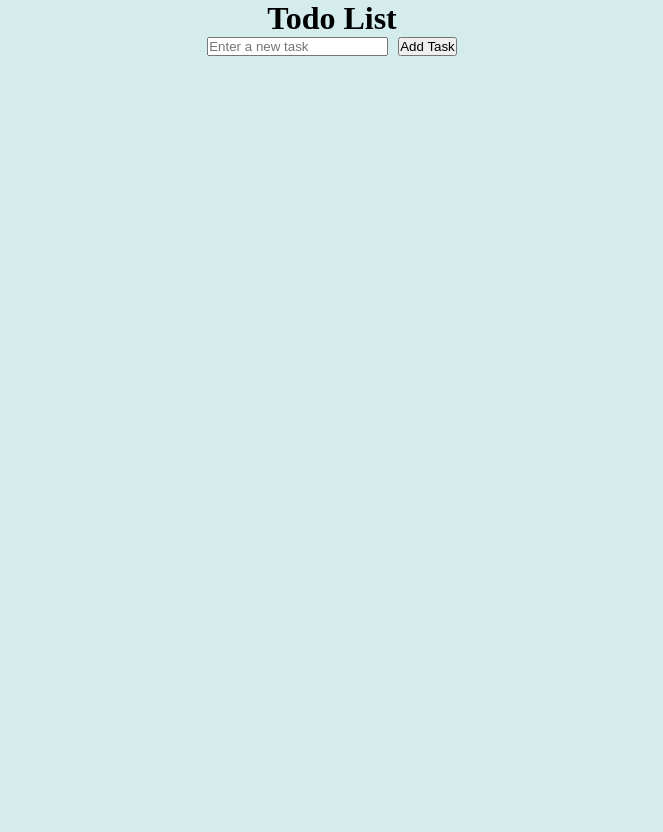
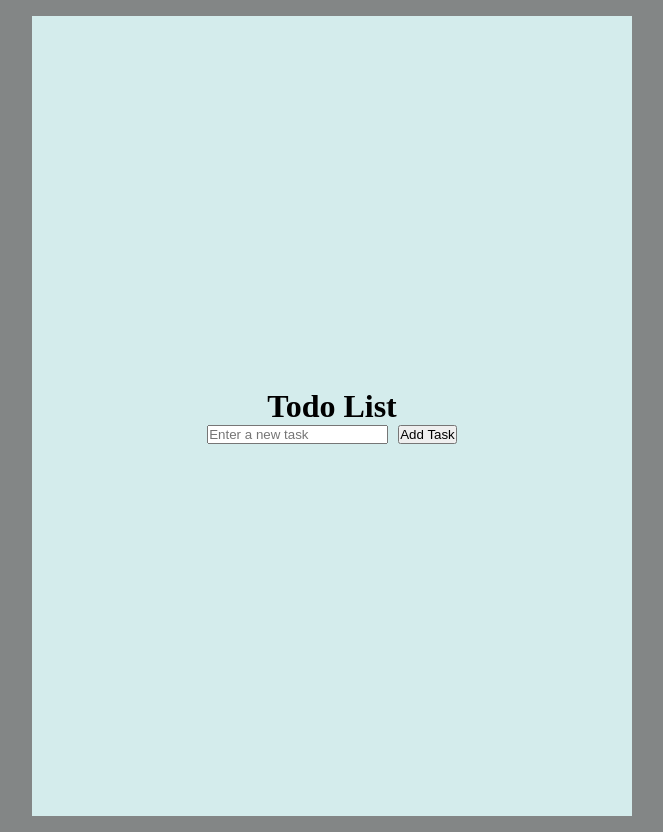
Before and after one commit to MadMachineGun/kazakov_hw_42_todo, a React (Create React App) app: page / in a window 1280 px wide. Shown: the whole page, without its empty margins (308-971 px from the left). Before the commit the page ends 800 px from the top, so only its background shows below. Built offline with nearby package versions, Linux system fonts and the light colour scheme.

Commit message:
TodoApp-start

```diff
--- a/src/components/TodoApp/todo-app.css
+++ b/src/components/TodoApp/todo-app.css
@@ -5,11 +5,18 @@
 }
 
 body{
-     background: #d4ecec;
+    background: #838686;
+    display: flex;
+    align-items: center;
+    justify-content: center;
 }
 .app-container{
     display: flex;
     flex-direction: column;
     justify-content: center;
     align-items: center;
+    margin: 1em;
+    width: 600px;
+    height: 100vh;
+    background: #d4ecec;
 }
```
